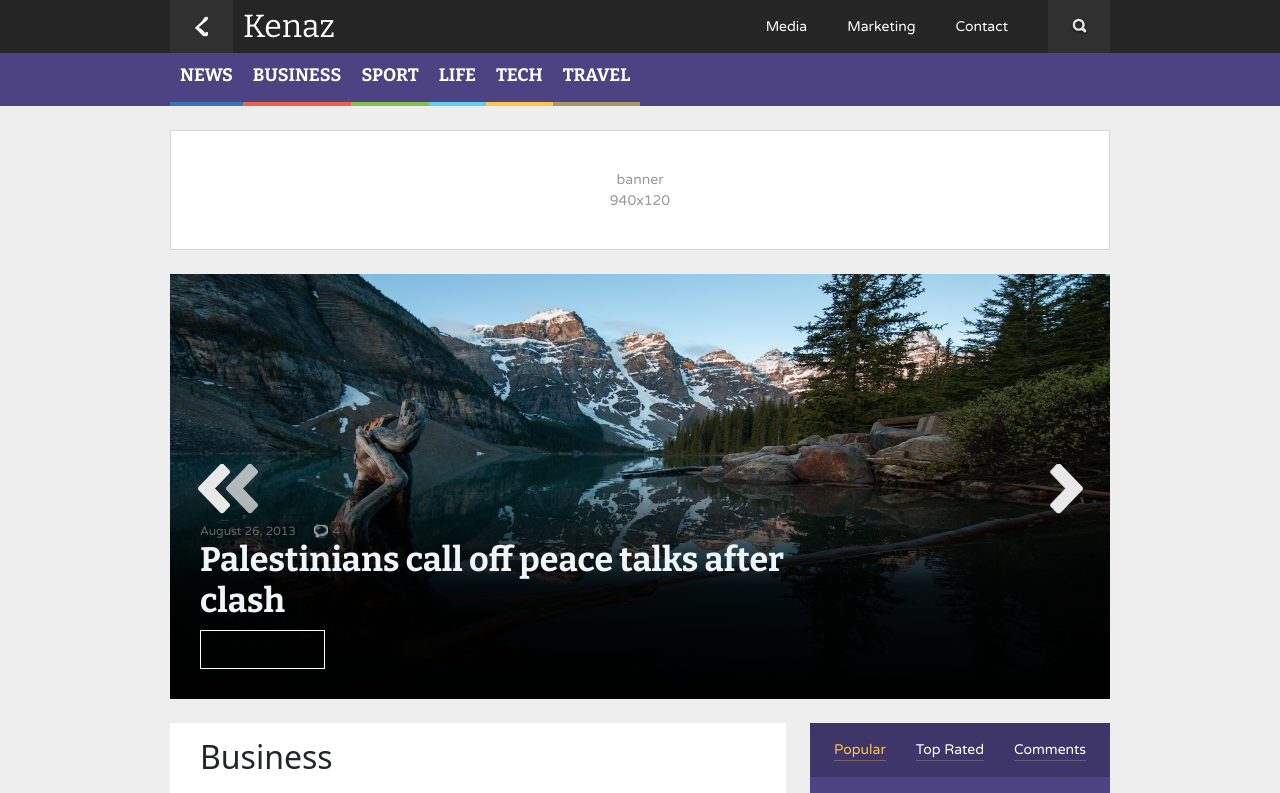
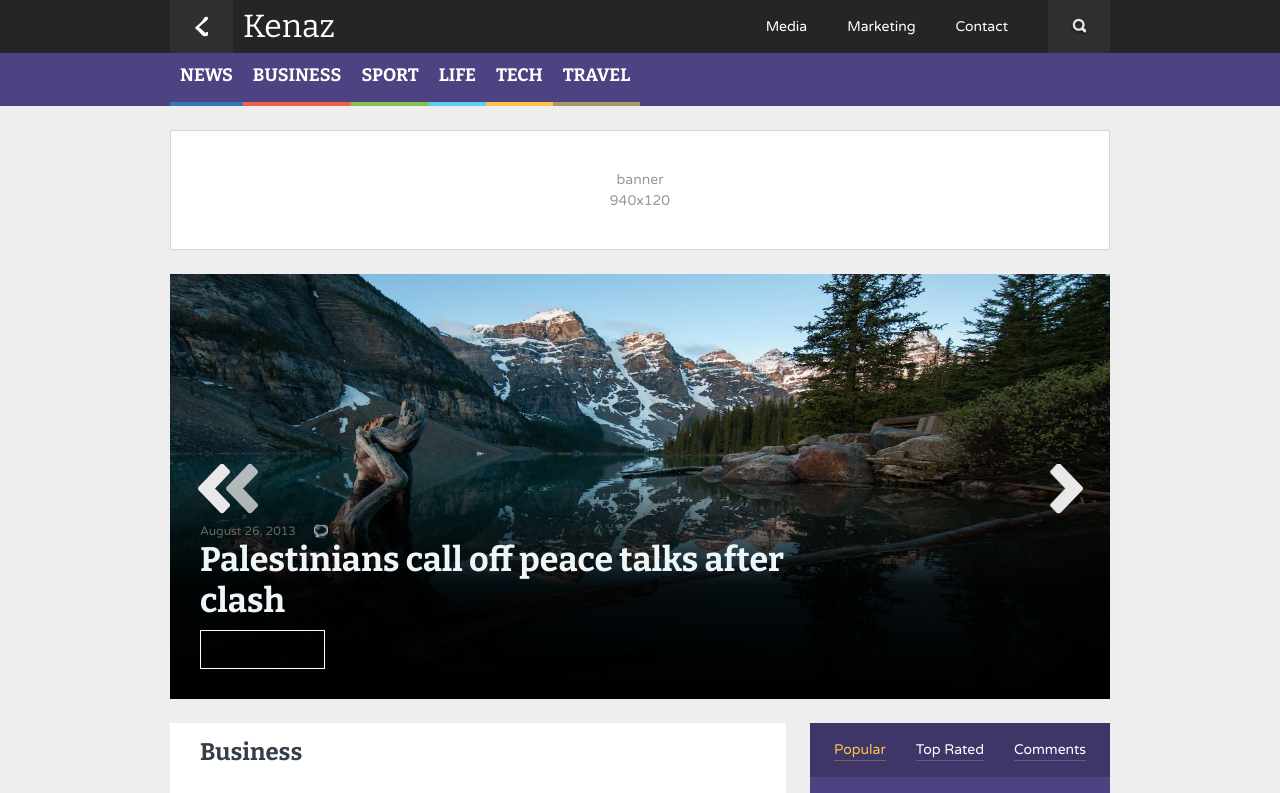
Before and after one commit to JureRelja/factory-blog, a React (Vite) app: page /business in a window 1280 px wide. Shown: the top 793 px of the page. Built offline with nearby package versions, Linux system fonts and the light colour scheme.

Commit message:
fixed small bug

```diff
--- a/src/pages/Category.jsx
+++ b/src/pages/Category.jsx
@@ -43,7 +43,7 @@ function Category() {
           <div className="bg-body">
             {/* Category title */}
             <div className="category-title">
-              <h2 className="articleHeading">{categoryTitle}</h2>
+              <h2 className="heading">{categoryTitle}</h2>
             </div>
 
             {/* List of articles */}
--- a/src/styles/components/footer/_footer.scss
+++ b/src/styles/components/footer/_footer.scss
@@ -7,7 +7,6 @@
     background-color: $background-black;
     padding: 57px 0 67px 0;
     background-color: $background-black;
-
 
     .footer-column {
         display: flex;
```
